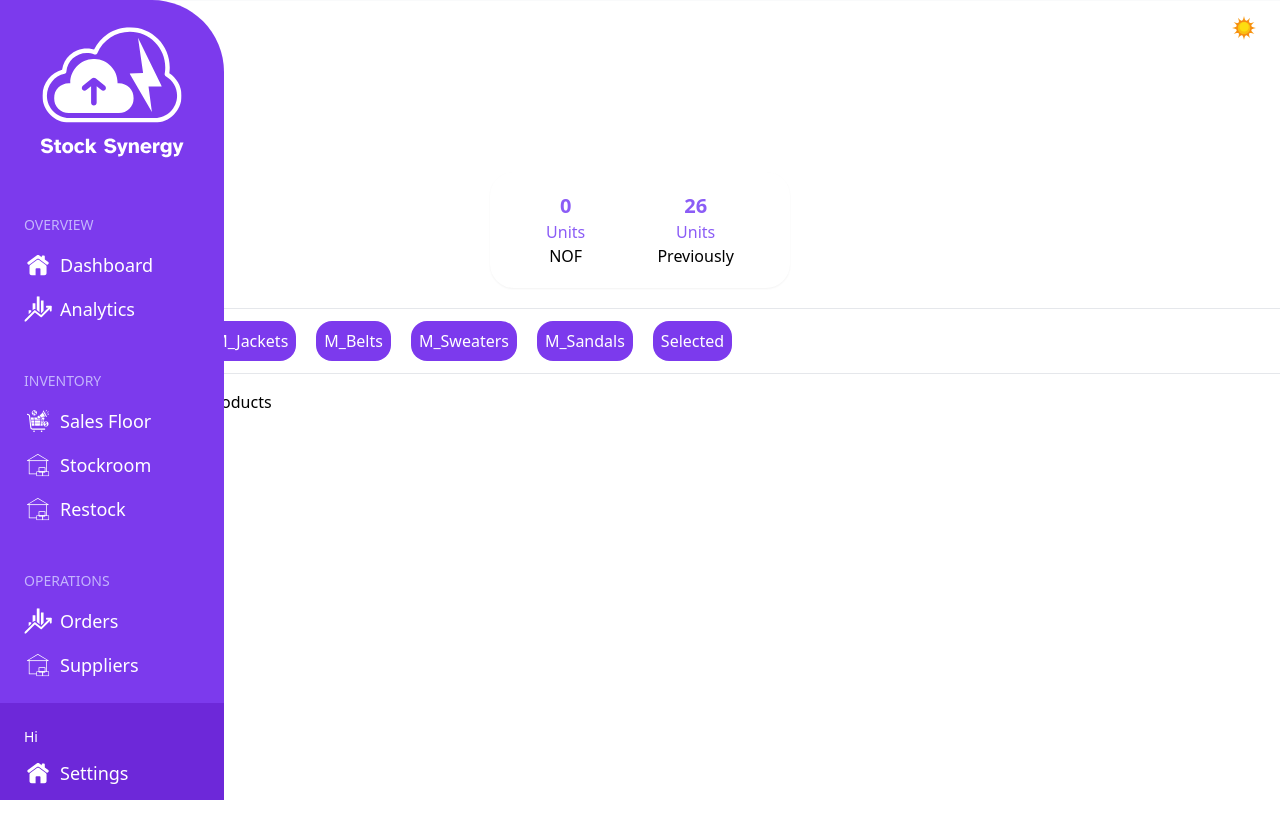
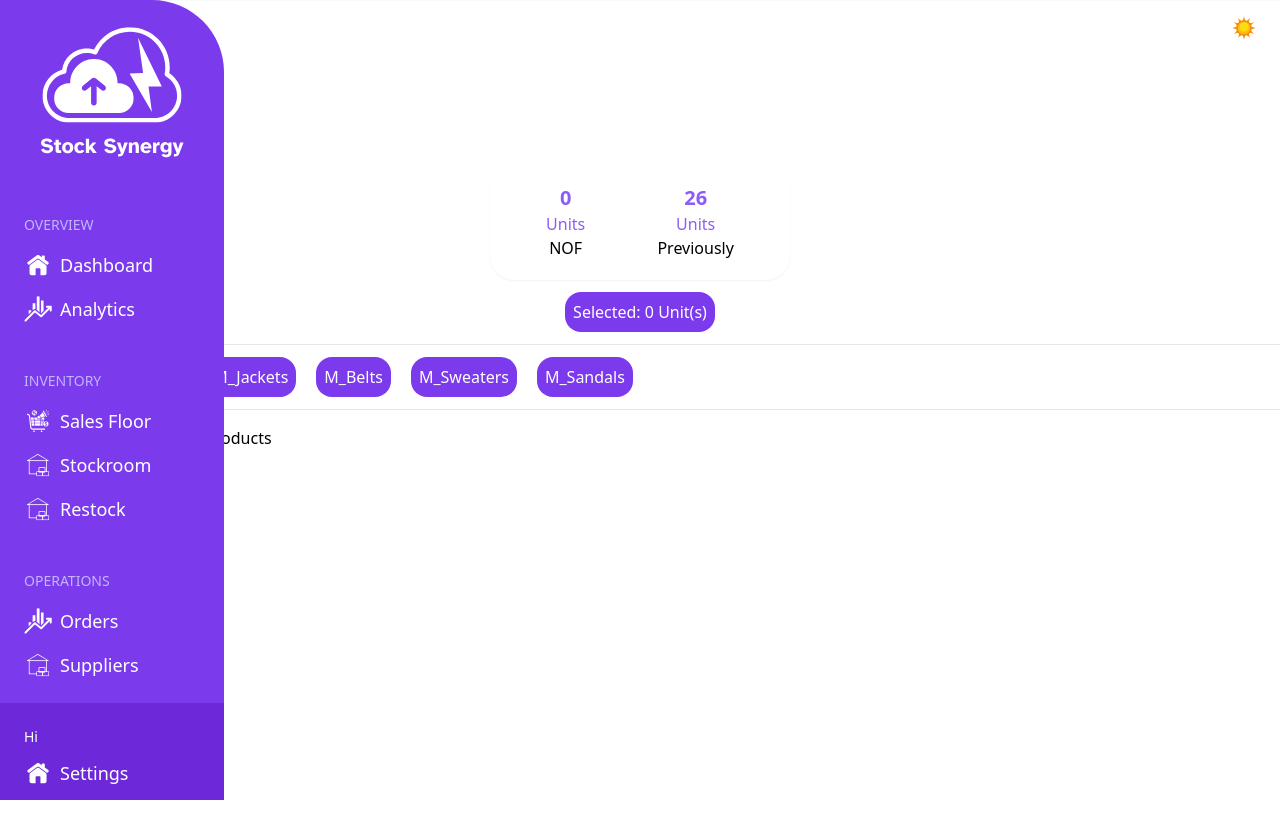
Before and after one commit to MaggPerez/StockSynergy, a React (Vite) app: page /restock in a window 1280 px wide. Shown: the top 838 px of the page. Built offline with nearby package versions, Linux system fonts and the light colour scheme; no server answers; the database is empty.

Commit message:
added changes to Restock.tsx UI and logic. Also added a counter that keeps track of pending items to be restocked

```diff
--- a/src/components/ProductButtons.tsx
+++ b/src/components/ProductButtons.tsx
@@ -1,14 +1,17 @@
 import React from 'react';
 
 interface ProductButtonsProps {
-    categoryType: string;
-    onClick: () => void;  // onClick is a function that doesn't return anything
+    categoryType: string; //M_Tees, M_Jackets, etc.
+    onClick: () => void;  //onClick helps to open the content after tapping the button.
+    selectedItemsCounter?: number; //displays counter of how many items are selected.
+    showCounter?: boolean;
 }
 
-function ProductButtons({ categoryType, onClick }: ProductButtonsProps): JSX.Element {
+function ProductButtons({ categoryType, onClick, selectedItemsCounter, showCounter = false }: ProductButtonsProps): JSX.Element {
+    const displayContent = showCounter && selectedItemsCounter !== undefined ? `${categoryType}: ${selectedItemsCounter} Unit(s)` : categoryType
     return (
         <button onClick={onClick} className="bg-violet-600 text-white p-2 rounded-2xl">
-            {categoryType}
+            {displayContent}
         </button>
     );
 }
--- a/src/components/ProductList.tsx
+++ b/src/components/ProductList.tsx
@@ -109,7 +109,7 @@ function ProductList({ categoryType }: ProductListProps): JSX.Element {
                 // If restock number is not 0, then it will show what needs to be restocked.
                 (<div className="pl-4 flex gap-2">
                     <p>Not on Floor:</p>
-                    <p className="text-green-700 dark:text-[#00FF7F]">{formatNumber(Number(restockNum))}</p>
+                    <p className="text-green-700 dark:text-[#00FF7F]">{formatNumber(Number(restockNum) || 0)}</p>
                 </div>)
             }
 
--- a/src/components/Products.tsx
+++ b/src/components/Products.tsx
@@ -3,18 +3,22 @@ import ProductButtons from "./ProductButtons";
 import ProductList from "./ProductList";
 import { getNotOnFloorNum } from "./ProductList";
 import SelectedItems from "./SelectedItems";
+import { useSelectedItems } from "./SelectedItems";
 
 
 
 // Define a type for the selected product category
 type CategoryType = 'M_Tees' | 'M_Shorts' | 'M_Jackets' | 'M_Belts' | 'M_Sweaters' | 'M_Sandals' |
-'selected' | null;
+    'selected' | null;
 
 
 
 function Products() {
     // Use a type for selectedProduct to ensure it's one of the CategoryType or null
     const [selectedProduct, setSelectedProduct] = useState<CategoryType>(null);
+
+    //Will be used as a counter to keep track of how many items are selected
+    const { selectedItems } = useSelectedItems();
 
     //Setting the Not on Floor tracker
     const [NOF, setNOF] = useState<number | string>("Loading");
@@ -66,9 +70,9 @@ function Products() {
                 </div>
             case 'selected':
                 return <div>
-                <h2 className="text-xl font-bold pl-4 pt-2">Selected Items</h2>
+                    <h2 className="text-xl font-bold pl-4 pt-2">Selected Items</h2>
                     <SelectedItems />
-            </div>
+                </div>
 
             default:
                 return <div className="p-4">Select a category to view products</div>
@@ -78,7 +82,7 @@ function Products() {
     return (
         <div>
             {/* Overview of Not on Floor */}
-            <div className="flex gap-10 py-5 lg:justify-center mx-10">
+            <div className="flex gap-10 py-3 lg:justify-center mx-10">
                 <div className="w-full rounded-3xl bg-white dark:bg-zinc-800 p-5 shadow-sm dark:shadow-2xl flex justify-around
                 text-center lg:w-1/4">
                     <div>
@@ -95,6 +99,14 @@ function Products() {
 
             </div>
 
+            {/* Selected Section where it's the only <ProductButton /> to have a counter of selected items */}
+            <div className="flex justify-center items-center pb-3">
+                <ProductButtons categoryType='Selected' selectedItemsCounter={selectedItems.length}
+                    showCounter={true} onClick={() => handleProductClick('selected')} />
+            </div>
+
+
+
             {/* Product List */}
             <hr className="border-gray-200 dark:border-gray-600" />
             <div className="flex pl-2 py-3 gap-5 overflow-x-auto">
@@ -104,7 +116,7 @@ function Products() {
                 <ProductButtons categoryType='M_Belts' onClick={() => handleProductClick('M_Belts')} />
                 <ProductButtons categoryType='M_Sweaters' onClick={() => handleProductClick('M_Sweaters')} />
                 <ProductButtons categoryType='M_Sandals' onClick={() => handleProductClick('M_Sandals')} />
-                <ProductButtons categoryType='Selected' onClick={() => handleProductClick('selected')} />
+
             </div>
             <hr className="border-gray-200 dark:border-gray-600" />
             {renderProductContent()}
--- a/src/components/SelectedItems.tsx
+++ b/src/components/SelectedItems.tsx
@@ -1,6 +1,7 @@
 import { useState, useContext, createContext, ReactNode } from "react";
 import Item from "./Item";
-import Populate, {Product} from "../populate";
+import Populate, { Product } from "../populate";
+import { ClipLoader } from "react-spinners";
 
 
 //Defining type for selecting items
@@ -21,7 +22,7 @@ export const SelectedItemsProvider: React.FC<{ children: ReactNode }> = ({ child
     const addItem = (item: Product) => {
         setSelectedItems((prevItems) => {
             const exists = prevItems.some(existingItem => existingItem.styleNum === item.styleNum);
-            if(exists){
+            if (exists) {
                 return prevItems
             }
             return [...prevItems, item]
@@ -62,7 +63,7 @@ export const useSelectedItems = () => {
 
 function SelectedItems(): JSX.Element {
     const { selectedItems } = useSelectedItems();
-    const {onHandleMoveToSalesFloor} = Populate();
+    const { onHandleMoveToSalesFloor, loading } = Populate();
 
 
     //if the array is empty or has no selected values
@@ -80,7 +81,16 @@ function SelectedItems(): JSX.Element {
     return (
         <section className="items-center p-2 mx-3 bg-gray-50 border-2 border-violet-600 dark:bg-common-black rounded-3xl shadow-sm dark:shadow-2xl">
             {/* Button to move to sales floor */}
-            <button onClick={() => onHandleMoveToSalesFloor(selectedItems)}  className="bg-blue-600 text-white p-2 m-2 rounded-2xl">Move to Sales Floor</button>
+            <button onClick={() => onHandleMoveToSalesFloor(selectedItems)} className="bg-blue-600 text-white p-2 m-2 rounded-2xl"
+                disabled={loading}>
+                {loading ?
+                    //If button is clicked, a spin loader animation is played and button is disabled
+                    (<p className='flex gap-1'><ClipLoader color='white' size={18} /></p>)
+                    :
+                    //If button is not clicked, it displays the text to move items to Sales Floor
+                    (<p>Move to Sales Floor</p>)}
+            </button>
+
 
             {/* Displays all selected items */}
             <div className="flex flex-col gap-5">
--- a/src/pages/Stockroom.tsx
+++ b/src/pages/Stockroom.tsx
@@ -5,10 +5,14 @@ import InventorySidebar from "../components/InventorySidebar";
 import { setDocumentTitle } from "../script";
 import { Link } from "react-router-dom";
 import Graph from "../components/Graph";
+import { useSelectedItems } from "../components/SelectedItems";
 
 function Stockroom() {
     setDocumentTitle("Stockroom");
     const [NOF, setNOF] = useState<number | string>("Loading");
+    const { selectedItems } = useSelectedItems();
+
+
 
     // Get user role from session storage
     const isManager = sessionStorage.getItem("isManager") === "true";
@@ -102,7 +106,7 @@ function Stockroom() {
                                 <span className="text-sm text-gray-500 dark:text-gray-400">Pending</span>
                             </div>
                             <h3 className="text-sm font-medium text-gray-600 dark:text-gray-400 mb-1">Pending Restocks</h3>
-                            <p className="text-2xl font-bold text-orange-600">17</p>
+                            <p className="text-2xl font-bold text-orange-600">{selectedItems.length || 0}</p>
                         </div>
                     </div>
                 </div>
--- a/src/populate.ts
+++ b/src/populate.ts
@@ -135,6 +135,9 @@ function Populate() {
      */
     async function onHandleMoveToSalesFloor(itemsToBeMoved: Product[]) {
 
+        //Loading animation
+        setLoading(true);
+
         try {
             const updateStatus: string = "Sales Floor"
 
@@ -151,6 +154,8 @@ function Populate() {
         }
         finally{
             //Alert showing that the units were moved to Sales Floor
+            setLoading(false);
+
             alert(itemsToBeMoved.length + " Product(s) Moved to Sales Floor. Refresh page to show update.")
 
         }
@@ -162,7 +167,7 @@ function Populate() {
         productNameInput, setProductNameInput, styleNumberInput, setStyleNumberInput,
         categoryInput, setCategoryInput, availableRestockInput, setAvailableRestockInput,
         productImageInput, setProductImageInput, descriptionInput, setDescriptionInput, handlePopulate,
-        loading, setLoading, onHandleMoveToSalesFloor
+        loading, setLoading, onHandleMoveToSalesFloor,
     };
 
 }
```
